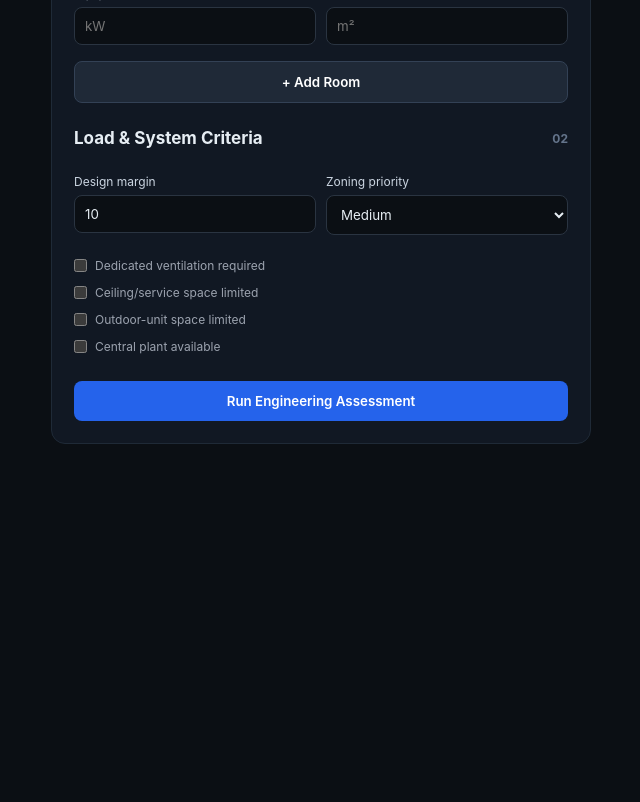
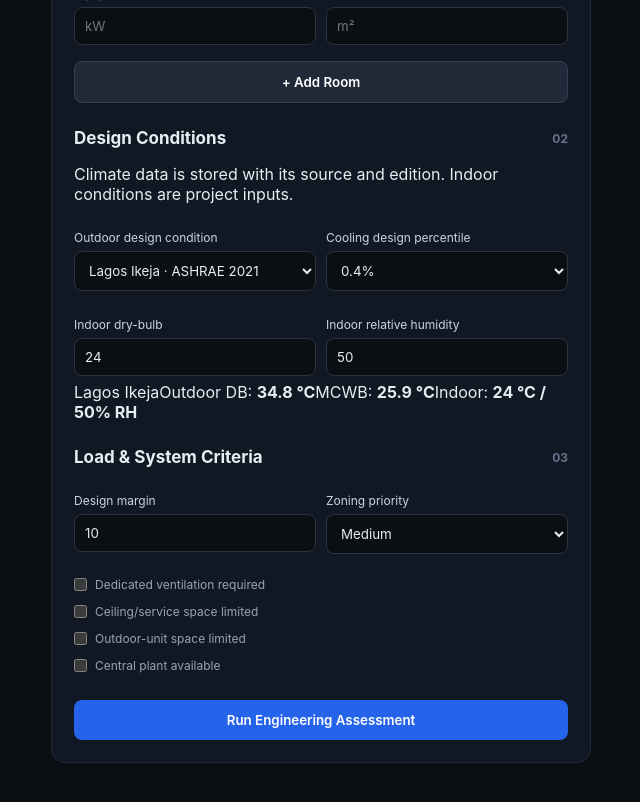
Before and after one commit to idbalorg/hvac-calculator, a React (Vite) app in the folder mep-ai-calculator/: page /calculator in a window 1280 px wide. Shown: the part 620-1422 px from the top of the page, without its empty margins (39-679 px from the left). Before the commit the page ends 1104 px from the top, so only its background shows below. Built offline with nearby package versions, Linux system fonts and the light colour scheme.

Commit message:
Connect design conditions to calculator UI

```diff
--- a/mep-ai-calculator/src/pages/Calculator.jsx
+++ b/mep-ai-calculator/src/pages/Calculator.jsx
@@ -3,14 +3,21 @@ import "../App.css";
 import { buildProjectRooms, calculateProjectRoomSummary, createRoom } from "../engineering/project/projectRooms.js";
 import { calculateProjectCoolingLoads } from "../engineering/cooling-load/roomLoadEngine.js";
 import { recommendHVACSystems } from "../engineering/system/systemDecision.js";
+import { buildProjectDesignConditions, listDesignConditions } from "../engineering/project/designConditions.js";
 
 const blankRoom = (id = "ROOM-1") => ({ id, name: "", length: "", width: "", height: "", people: "", equipmentLoadKw: "", windowAreaM2: "" });
+
+const designConditionOptions = listDesignConditions();
 
 export default function CoolingLoadCalculator() {
   const [rooms, setRooms] = useState([blankRoom()]);
   const [criteria, setCriteria] = useState({ ventilation: false, ceiling: false, outdoor: false, plant: false });
   const [zoning, setZoning] = useState("medium");
   const [designMarginPercent, setDesignMarginPercent] = useState("10");
+  const [designConditionId, setDesignConditionId] = useState("LAGOS_IKEJA_ASHRAE_2021");
+  const [coolingPercentile, setCoolingPercentile] = useState("percentile04");
+  const [indoorDryBulbC, setIndoorDryBulbC] = useState("24");
+  const [indoorRelativeHumidityPercent, setIndoorRelativeHumidityPercent] = useState("50");
   const [result, setResult] = useState(null);
   const [error, setError] = useState("");
 
@@ -31,12 +38,18 @@ export default function CoolingLoadCalculator() {
       const builtRooms = buildProjectRooms(engineeringRooms);
       const projectSummary = calculateProjectRoomSummary(engineeringRooms);
       const margin = Number(designMarginPercent) || 0;
+      const designConditions = buildProjectDesignConditions({
+        outdoorConditionId: designConditionId,
+        coolingPercentile,
+        indoorDryBulbC: Number(indoorDryBulbC),
+        indoorRelativeHumidityPercent: Number(indoorRelativeHumidityPercent),
+      });
 
-      // Engineering inputs are intentionally explicit. The current UI fields
-      // cover geometry, occupants, equipment and window area. Detailed envelope,
-      // solar, lighting, ventilation and infiltration inputs will be added as
-      // their dedicated engineering forms are introduced.
-      const engineeringByRoom = Object.fromEntries(engineeringRooms.map((room) => [room.id, buildDefaultEngineeringInputs(room)]));
+      // Detailed envelope, solar, lighting, ventilation and infiltration
+      // factors remain explicit engineering inputs. Until their forms are
+      // completed, the load engine receives zero component factors rather than
+      // silently inventing design assumptions.
+      const engineeringByRoom = Object.fromEntries(engineeringRooms.map((room) => [room.id, buildDefaultEngineeringInputs(room, designConditions)]));
       const loads = calculateProjectCoolingLoads({ rooms: engineeringRooms, engineeringByRoom, designMarginPercent: margin });
       const decision = recommendHVACSystems({
         totalCoolingLoadKw: Math.max(loads.totalDesignLoadKw, 0.001),
@@ -48,7 +61,7 @@ export default function CoolingLoadCalculator() {
         outdoorUnitSpaceLimited: criteria.outdoor,
         centralPlantAvailable: criteria.plant,
       });
-      setResult({ rooms: builtRooms, summary: projectSummary, loads, decision });
+      setResult({ rooms: builtRooms, summary: projectSummary, loads, decision, designConditions });
     } catch (e) {
       setResult(null);
       setError(e.message || "Please check the project inputs.");
@@ -58,12 +71,23 @@ export default function CoolingLoadCalculator() {
   const saveProject = () => {
     if (!result) return;
     const projects = JSON.parse(localStorage.getItem("hvac-projects") || "[]");
-    localStorage.setItem("hvac-projects", JSON.stringify([...projects, { rooms, criteria, zoning, designMarginPercent, result, date: new Date().toISOString() }]));
+    localStorage.setItem("hvac-projects", JSON.stringify([...projects, {
+      rooms,
+      criteria,
+      zoning,
+      designMarginPercent,
+      designConditionId,
+      coolingPercentile,
+      indoorDryBulbC,
+      indoorRelativeHumidityPercent,
+      result,
+      date: new Date().toISOString(),
+    }]));
   };
 
   return <div className="container">
     <div className="page-header">
-      <div><p className="eyebrow">ENGINEERING WORKFLOW</p><h1 className="title">HVAC Design Calculator</h1><p className="subtitle">Project-level room input, component cooling-load calculation and HVAC system selection.</p></div>
+      <div><p className="eyebrow">ENGINEERING WORKFLOW</p><h1 className="title">HVAC Design Calculator</h1><p className="subtitle">Project-level room input, design conditions, component cooling-load calculation and HVAC system selection.</p></div>
       <span className="version-badge">Engineering Core v2</span>
     </div>
 
@@ -86,7 +110,19 @@ export default function CoolingLoadCalculator() {
         </div>)}
         <button type="button" className="secondary-button" onClick={addRoom}>+ Add Room</button>
 
-        <div className="section-heading compact"><h3>Load & System Criteria</h3><span>02</span></div>
+        <div className="section-heading compact"><h3>Design Conditions</h3><span>02</span></div>
+        <p className="form-note">Climate data is stored with its source and edition. Indoor conditions are project inputs.</p>
+        <div className="input-grid">
+          <div><label>Outdoor design condition</label><select value={designConditionId} onChange={(e) => setDesignConditionId(e.target.value)}>{designConditionOptions.map((condition) => <option key={condition.id} value={condition.id}>{condition.location} · ASHRAE {condition.sourceEdition}</option>)}</select></div>
+          <div><label>Cooling design percentile</label><select value={coolingPercentile} onChange={(e) => setCoolingPercentile(e.target.value)}><option value="percentile04">0.4%</option><option value="percentile1">1.0%</option><option value="percentile2">2.0%</option></select></div>
+          <Input label="Indoor dry-bulb" value={indoorDryBulbC} onChange={setIndoorDryBulbC} placeholder="°C" type="number" />
+          <Input label="Indoor relative humidity" value={indoorRelativeHumidityPercent} onChange={setIndoorRelativeHumidityPercent} placeholder="%" type="number" min="0" />
+        </div>
+        <div className="condition-summary">
+          {(() => { const condition = designConditionOptions.find((item) => item.id === designConditionId); const selected = condition?.cooling?.db?.[coolingPercentile]; return <><span>{condition?.location}</span><span>Outdoor DB: <b>{selected?.dryBulbC} °C</b></span><span>MCWB: <b>{selected?.meanCoincidentWetBulbC} °C</b></span><span>Indoor: <b>{indoorDryBulbC} °C / {indoorRelativeHumidityPercent}% RH</b></span></>; })()}
+        </div>
+
+        <div className="section-heading compact"><h3>Load & System Criteria</h3><span>03</span></div>
         <div className="input-grid">
           <Input label="Design margin" value={designMarginPercent} onChange={setDesignMarginPercent} placeholder="%" type="number" min="0" />
           <div><label>Zoning priority</label><select value={zoning} onChange={(e) => setZoning(e.target.value)}><option value="low">Low</option><option value="medium">Medium</option><option value="high">High</option></select></div>
@@ -103,7 +139,15 @@ export default function CoolingLoadCalculator() {
       </div>
 
       {result && <div className="results-stack">
-        <div className="card"><div className="section-heading"><h3>Project Cooling Load</h3><span>03</span></div>
+        <div className="card"><div className="section-heading"><h3>Design Conditions</h3><span>04</span></div>
+          <div className="stat"><span>Location</span><b>{result.designConditions.outdoor.location}</b></div>
+          <div className="stat"><span>Source</span><b>ASHRAE {result.designConditions.outdoor.sourceEdition}</b></div>
+          <div className="stat"><span>Cooling basis</span><b>{result.designConditions.selectedCoolingCondition.percentile.replace("percentile", "").replace("04", "0.4%").replace("1", "1%").replace("2", "2%")}</b></div>
+          <div className="stat"><span>Outdoor DB / MCWB</span><b>{result.designConditions.selectedCoolingCondition.dryBulbC} / {result.designConditions.selectedCoolingCondition.meanCoincidentWetBulbC} °C</b></div>
+          <div className="stat"><span>Indoor DB / RH</span><b>{result.designConditions.indoor.dryBulbC} °C / {result.designConditions.indoor.relativeHumidityPercent}%</b></div>
+        </div>
+
+        <div className="card"><div className="section-heading"><h3>Project Cooling Load</h3><span>05</span></div>
           <div className="stat"><span>Conditioned Area</span><b>{result.summary.floorAreaM2.toFixed(2)} m²</b></div>
           <div className="stat"><span>Room Volume</span><b>{result.summary.volumeM3.toFixed(2)} m³</b></div>
           <div className="stat"><span>Total Occupants</span><b>{result.summary.occupants}</b></div>
@@ -111,11 +155,11 @@ export default function CoolingLoadCalculator() {
           <div className="stat"><span>Design Cooling Load</span><b>{result.loads.totalDesignLoadKw.toFixed(2)} kW</b></div>
         </div>
 
-        <div className="card"><div className="section-heading"><h3>Room Load Schedule</h3><span>04</span></div>
+        <div className="card"><div className="section-heading"><h3>Room Load Schedule</h3><span>06</span></div>
           {result.loads.roomResults.map((room) => <div className="stat" key={room.roomId}><span>{room.roomName} · {room.geometry.floorAreaM2.toFixed(1)} m²</span><b>{(room.designLoad.totalW / 1000).toFixed(2)} kW</b></div>)}
         </div>
 
-        <div className="card decision-card"><div className="section-heading"><h3>System Decision</h3><span>05</span></div>
+        <div className="card decision-card"><div className="section-heading"><h3>System Decision</h3><span>07</span></div>
           <div className="recommendation"><span>Recommended system</span><strong>{result.decision.recommendedLabel}</strong><small>{result.decision.confidence === "RELATIVE_HIGH" ? "Strongest rule-based option" : "Engineering review required"}</small></div>
           <div className="ranking-list">{result.decision.options.map((option, index) => <div className={`ranking-row ${index === 0 ? "selected" : ""}`} key={option.systemType}><span className="rank">{index + 1}</span><div><b>{option.label}</b><small>{option.reasons[0] || option.warnings[0] || "Viable for further evaluation"}</small></div><strong>{option.score}</strong></div>)}</div>
           <p className="engineering-note">{result.decision.engineeringNote}</p><button className="secondary-button" onClick={saveProject}>Save Project</button>
@@ -129,9 +173,9 @@ function toEngineeringRoom(room) {
   return createRoom({ id: room.id, name: room.name, length: Number(room.length), width: Number(room.width), height: Number(room.height), people: Number(room.people) || 0, equipmentLoadKw: Number(room.equipmentLoadKw) || 0, windowAreaM2: Number(room.windowAreaM2) || 0 });
 }
 
-function buildDefaultEngineeringInputs(room) {
-  // Explicit placeholder engineering inputs keep the engine traceable while
-  // detailed envelope/solar/ventilation forms are added in the next stage.
+function buildDefaultEngineeringInputs(room, designConditions) {
+  const outdoor = designConditions.selectedCoolingCondition;
+  const indoor = designConditions.indoor;
   return {
     walls: { area: room.length * room.height * 2, uValue: 0, cltd: 0 },
     roof: { area: room.length * room.width, uValue: 0, cltd: 0 },
@@ -139,8 +183,8 @@ function buildDefaultEngineeringInputs(room) {
     people: { sensibleHeatPerPerson: 0, latentHeatPerPerson: 0 },
     lighting: { powerDensity: 0 },
     equipment: [],
-    ventilation: { outdoorAirPerPersonLps: 0, outdoorAirPerAreaLpsM2: 0, indoorDryBulbC: 24, indoorRelativeHumidityPercent: 50, outdoorDryBulbC: 24, outdoorRelativeHumidityPercent: 50 },
-    infiltration: { infiltrationAirLps: 0, indoorDryBulbC: 24, indoorRelativeHumidityPercent: 50, outdoorDryBulbC: 24, outdoorRelativeHumidityPercent: 50 },
+    ventilation: { outdoorAirPerPersonLps: 0, outdoorAirPerAreaLpsM2: 0, indoorDryBulbC: indoor.dryBulbC, indoorRelativeHumidityPercent: indoor.relativeHumidityPercent, outdoorDryBulbC: outdoor.dryBulbC, outdoorRelativeHumidityPercent: indoor.relativeHumidityPercent },
+    infiltration: { infiltrationAirLps: 0, indoorDryBulbC: indoor.dryBulbC, indoorRelativeHumidityPercent: indoor.relativeHumidityPercent, outdoorDryBulbC: outdoor.dryBulbC, outdoorRelativeHumidityPercent: indoor.relativeHumidityPercent },
   };
 }
 
```
